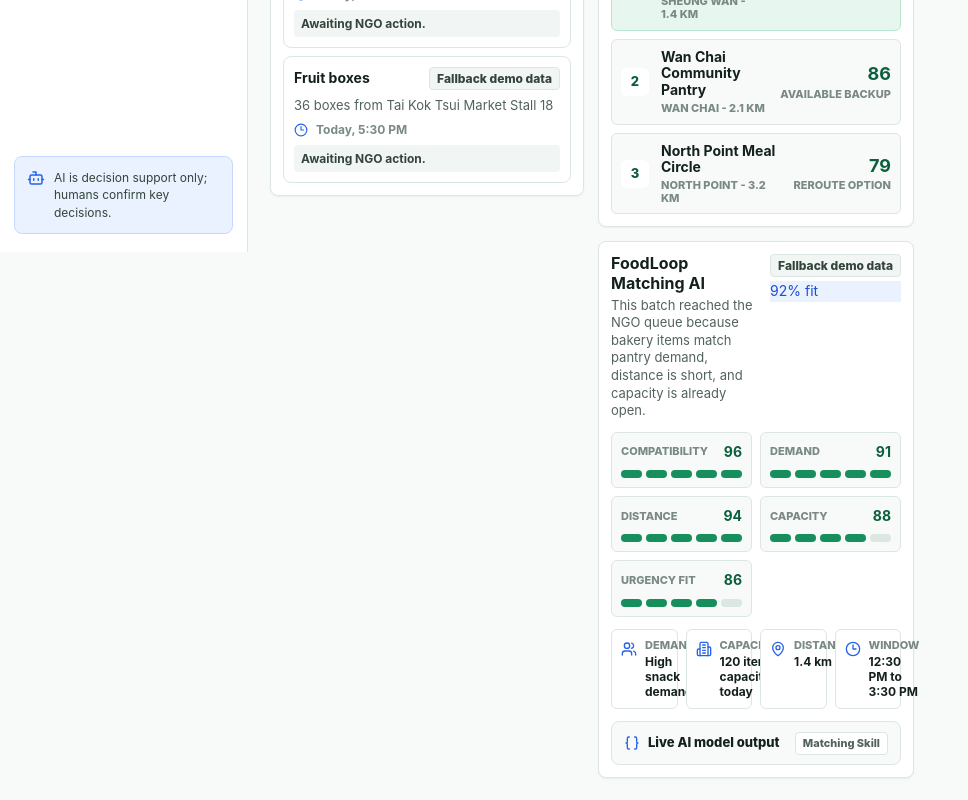
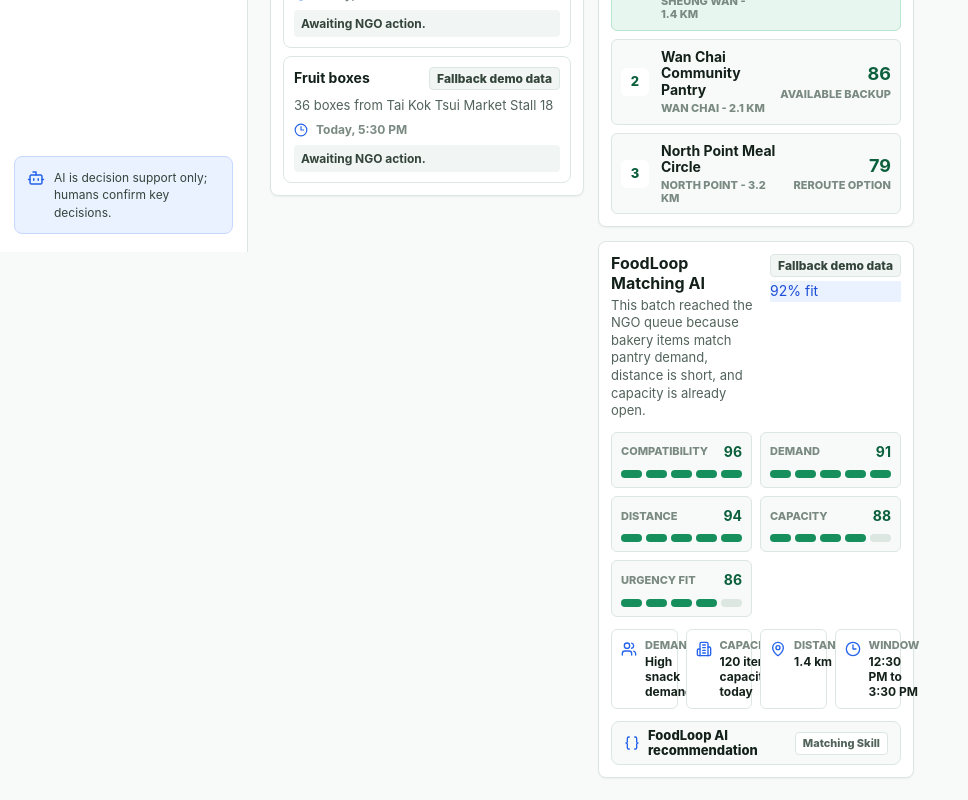
Before and after one commit to Smrtson/Foodloop, a React (Vite) app in the folder foodloop-demo/: page /matching in a window 1280 px wide. Shown: the part 548-1348 px from the top of the page, without its empty margins (0-968 px from the left). Built offline with nearby package versions, Linux system fonts and the light colour scheme.

Commit message:
feat: update references to AI output and fallback data to emphasize FoodLoop AI recommendations

```diff
--- a/foodloop-demo/src/AIOutputViewer.tsx
+++ b/foodloop-demo/src/AIOutputViewer.tsx
@@ -28,7 +28,7 @@
   source,
   modelOutput,
   className,
-  label = "Live AI model output",
+  label = "FoodLoop AI recommendation",
   skillMetadata,
 }: {
   source?: AISource | null;
@@ -155,7 +155,7 @@
             </pre>
           </>
         ) : (
-          <p className="ai-output-empty">No live model output.</p>
+          <p className="ai-output-empty">No FoodLoop AI recommendation available.</p>
         )}
       </div>
     </details>
--- a/foodloop-demo/src/App.tsx
+++ b/foodloop-demo/src/App.tsx
@@ -145,7 +145,7 @@
   });
 
 const sourceLabel = (source?: AISource | null) =>
-  source === "openrouter" ? "Live FoodLoop AI" : "Fallback demo data";
+  source === "openrouter" ? "FoodLoop AI recommendation" : "Fallback demo data";
 
 const getScenarioFallbackIntake = (
   scenario: PhotoScenario,
@@ -732,7 +732,7 @@
       finishAnalyze(
         getScenarioFallbackIntake(
           scenario,
-          "Live FoodLoop AI was unavailable, so fallback demo data prepared this draft.",
+          "Fallback demo data prepared this draft because a FoodLoop AI recommendation was unavailable.",
         ),
       );
     }
@@ -2001,7 +2001,11 @@
   return (
     <span
       className={isLive ? "source-badge source-badge-live" : "source-badge"}
-      title={isLive && model ? `Live FoodLoop AI via OpenRouter (${model})` : undefined}
+      title={
+        isLive && model
+          ? `FoodLoop AI recommendation via OpenRouter (${model})`
+          : undefined
+      }
     >
       {sourceLabel(source)}
     </span>
--- a/foodloop-demo/src/NGOMatchQueuePage.tsx
+++ b/foodloop-demo/src/NGOMatchQueuePage.tsx
@@ -819,9 +819,13 @@
   return (
     <span
       className={isLive ? "source-badge source-badge-live" : "source-badge"}
-      title={isLive && model ? `Live FoodLoop AI via OpenRouter (${model})` : undefined}
+      title={
+        isLive && model
+          ? `FoodLoop AI recommendation via OpenRouter (${model})`
+          : undefined
+      }
     >
-      {isLive ? "Live FoodLoop AI" : "Fallback demo data"}
+      {isLive ? "FoodLoop AI recommendation" : "Fallback demo data"}
     </span>
   );
 }
@@ -872,7 +876,7 @@
           <div className="modal-loading" role="status" aria-live="polite">
             <Sparkles size={18} aria-hidden="true" />
             <div>
-              <strong>Calling Live FoodLoop AI</strong>
+              <strong>Generating FoodLoop AI recommendation</strong>
               <span>Preparing structured modal copy for this action.</span>
             </div>
           </div>
@@ -896,7 +900,7 @@
               <Bot size={16} aria-hidden="true" />
               <span>
                 {response.source === "openrouter"
-                  ? `Generated by Live FoodLoop AI${response.model ? ` (model: ${response.model})` : ""}.`
+                  ? `Generated as a FoodLoop AI recommendation${response.model ? ` (model: ${response.model})` : ""}.`
                   : "Using fallback demo copy."}{" "}
                 {response.confidenceNote}
               </span>
--- a/foodloop-demo/src/SharedImpactPage.tsx
+++ b/foodloop-demo/src/SharedImpactPage.tsx
@@ -215,7 +215,7 @@
       .catch(() => {
         onImpactSummaryResolved(batchId, {
           ...impactAgentSummary,
-          caveat: `${impactAgentSummary.caveat} Live FoodLoop AI was unavailable, so fallback demo data prepared this summary.`,
+          caveat: `${impactAgentSummary.caveat} Fallback demo data prepared this summary because a FoodLoop AI recommendation was unavailable.`,
           source: "fallback",
           skillId: impactAgentSummary.skillId,
           skillName: impactAgentSummary.skillName,
@@ -296,7 +296,7 @@
               isGeneratingImpactSummary
                 ? "Generating"
                 : activeImpactSummary.source === "openrouter"
-                  ? "Live FoodLoop AI"
+                  ? "FoodLoop AI recommendation"
                   : "Fallback demo data"
             }
           />
@@ -324,7 +324,7 @@
             <p>
               {activeImpactSummary.caveat}
               {activeImpactSummary.source === "openrouter" && activeImpactSummary.model
-                ? ` Generated by Live FoodLoop AI (model: ${activeImpactSummary.model}).`
+                ? ` Generated as a FoodLoop AI recommendation (model: ${activeImpactSummary.model}).`
                 : ""}
             </p>
           </div>
--- a/foodloop-demo/src/SharedRoutePage.tsx
+++ b/foodloop-demo/src/SharedRoutePage.tsx
@@ -289,7 +289,7 @@
           setRouteAgentResponse(
             buildLocalRouteFallback(
               baseRoutePlan,
-              "Live FoodLoop AI was unavailable, so fallback demo data prepared this route explanation.",
+              "Fallback demo data prepared this route explanation because a FoodLoop AI recommendation was unavailable.",
             ),
           );
         }
@@ -382,7 +382,7 @@
   const routeAgentSourceLabel = isRouteAgentLoading
     ? "Generating"
     : routeAgentResponse?.source === "openrouter"
-      ? "Live FoodLoop AI"
+      ? "FoodLoop AI recommendation"
       : routeAgentResponse?.source === "fallback"
         ? "Fallback demo data"
         : `${routePlan.agent.confidence}% confidence`;
@@ -507,7 +507,7 @@
               {isRouteAgentLoading
                 ? "Calling the Route Skill while preserving deterministic route facts."
                 : routeAgentResponse?.source === "openrouter"
-                  ? `Generated by Live FoodLoop AI${routeAgentResponse.model ? ` (model: ${routeAgentResponse.model})` : ""}.`
+                  ? `Generated as a FoodLoop AI recommendation${routeAgentResponse.model ? ` (model: ${routeAgentResponse.model})` : ""}.`
                   : routeAgentResponse
                     ? "Using fallback demo route explanation."
                     : "Route Skill metadata pending."}
--- a/foodloop-demo/src/data.ts
+++ b/foodloop-demo/src/data.ts
@@ -1161,7 +1161,8 @@
 > = {
   "request-info": {
     title: "Information request draft",
-    intro: "Fallback demo data prepared this copy because live AI is unavailable.",
+    intro:
+      "Fallback demo data prepared this copy because a FoodLoop AI recommendation is unavailable.",
     message:
       "Please confirm the final count, pickup contact, holding location, and any packaging notes before the recipient accepts this batch.",
     nextSteps: [
@@ -1170,11 +1171,12 @@
       "Refresh the match recommendation after the donor replies.",
     ],
     confidenceNote:
-      "Live FoodLoop AI did not return a usable draft for this action.",
+      "No usable FoodLoop AI recommendation was returned for this action.",
   },
   decline: {
     title: "Decline and reroute note",
-    intro: "Fallback demo data prepared this copy because live AI is unavailable.",
+    intro:
+      "Fallback demo data prepared this copy because a FoodLoop AI recommendation is unavailable.",
     message:
       "Thank you for reviewing this opportunity. We cannot accept the current batch window, so FoodLoop should offer it to the next matched recipient.",
     nextSteps: [
@@ -1183,7 +1185,7 @@
       "Notify the donor only after a new recipient is selected.",
     ],
     confidenceNote:
-      "Live FoodLoop AI did not return a usable draft for this action.",
+      "No usable FoodLoop AI recommendation was returned for this action.",
   },
 };
 
--- a/foodloop-demo/vite.config.ts
+++ b/foodloop-demo/vite.config.ts
@@ -273,7 +273,8 @@
 > = {
   "request-info": {
     title: "Information request draft",
-    intro: "Fallback demo data prepared this copy because live AI is unavailable.",
+    intro:
+      "Fallback demo data prepared this copy because a FoodLoop AI recommendation is unavailable.",
     message:
       "Please confirm the final count, pickup contact, holding location, and any packaging notes before the recipient accepts this batch.",
     nextSteps: [
@@ -282,11 +283,12 @@
       "Refresh the match recommendation after the donor replies.",
     ],
     confidenceNote:
-      "Live FoodLoop AI did not return a usable draft for this action.",
+      "No usable FoodLoop AI recommendation was returned for this action.",
   },
   decline: {
     title: "Decline and reroute note",
-    intro: "Fallback demo data prepared this copy because live AI is unavailable.",
+    intro:
+      "Fallback demo data prepared this copy because a FoodLoop AI recommendation is unavailable.",
     message:
       "Thank you for reviewing this opportunity. We cannot accept the current batch window, so FoodLoop should offer it to the next matched recipient.",
     nextSteps: [
@@ -295,7 +297,7 @@
       "Notify the donor only after a new recipient is selected.",
     ],
     confidenceNote:
-      "Live FoodLoop AI did not return a usable draft for this action.",
+      "No usable FoodLoop AI recommendation was returned for this action.",
   },
 };
 
@@ -501,7 +503,7 @@
   | { ok: false; detail: string }
 > => {
   let fallbackDetail =
-    "Live FoodLoop AI request failed or timed out; using fallback demo data.";
+    "FoodLoop AI recommendation request failed or timed out; using fallback demo data.";
 
   for (let attempt = 0; attempt < openRouterMaxAttempts; attempt += 1) {
     if (attempt > 0) {
@@ -517,7 +519,7 @@
       });
 
       if (!result.ok) {
-        fallbackDetail = `Live FoodLoop AI returned upstream status ${result.status}; using fallback demo data.`;
+        fallbackDetail = `FoodLoop AI recommendation returned upstream status ${result.status}; using fallback demo data.`;
 
         if (result.status === 401 || result.status === 403 || result.status === 404) {
           break;
@@ -536,7 +538,7 @@
       fallbackDetail = invalidDetail;
     } catch {
       fallbackDetail =
-        "Live FoodLoop AI request failed or timed out; using fallback demo data.";
+        "FoodLoop AI recommendation request failed or timed out; using fallback demo data.";
     }
   }
 
@@ -1106,7 +1108,7 @@
             200,
             fallbackIntakeResponse(
               payload.scenario,
-              "Live FoodLoop AI is not configured for this local session; using fallback demo data.",
+              "FoodLoop AI recommendation is not configured for this local session; using fallback demo data.",
             ),
           );
           return;
@@ -1127,7 +1129,7 @@
             normalise: (value) =>
               normaliseIntakeResponse(value, payload.scenario, model),
             invalidDetail:
-              "Live FoodLoop AI returned an incomplete response; using fallback demo data.",
+              "FoodLoop AI recommendation returned an incomplete response; using fallback demo data.",
           });
 
           sendJson(
@@ -1143,7 +1145,7 @@
             200,
             fallbackIntakeResponse(
               payload.scenario,
-              "Live FoodLoop AI request failed or timed out; using fallback demo data.",
+              "FoodLoop AI recommendation request failed or timed out; using fallback demo data.",
             ),
           );
         }
@@ -1180,7 +1182,7 @@
             200,
             fallbackMatchRankResponse(
               payload,
-              "Live FoodLoop AI is not configured for this local session; using fallback demo data.",
+              "FoodLoop AI recommendation is not configured for this local session; using fallback demo data.",
             ),
           );
           return;
@@ -1214,7 +1216,7 @@
             normalise: (value) =>
               normaliseMatchRankResponse(value, payload, model),
             invalidDetail:
-              "Live FoodLoop AI returned an incomplete ranking; using fallback demo data.",
+              "FoodLoop AI recommendation returned an incomplete ranking; using fallback demo data.",
           });
 
           sendJson(
@@ -1230,7 +1232,7 @@
             200,
             fallbackMatchRankResponse(
               payload,
-              "Live FoodLoop AI request failed or timed out; using fallback demo data.",
+              "FoodLoop AI recommendation request failed or timed out; using fallback demo data.",
             ),
           );
         }
@@ -1264,7 +1266,7 @@
             200,
             fallbackResponse(
               action,
-              "Live FoodLoop AI is not configured for this local session; using fallback demo data.",
+              "FoodLoop AI recommendation is not configured for this local session; using fallback demo data.",
             ),
           );
           return;
@@ -1284,7 +1286,7 @@
             }),
             normalise: (value) => normaliseModalResponse(value, action, model),
             invalidDetail:
-              "Live FoodLoop AI returned an incomplete draft; using fallback demo data.",
+              "FoodLoop AI recommendation returned an incomplete draft; using fallback demo data.",
           });
 
           sendJson(
@@ -1300,7 +1302,7 @@
             200,
             fallbackResponse(
               action,
-              "Live FoodLoop AI request failed or timed out; using fallback demo data.",
+              "FoodLoop AI recommendation request failed or timed out; using fallback demo data.",
             ),
           );
         }
@@ -1337,7 +1339,7 @@
             200,
             fallbackRouteAgentResponse(
               payload,
-              "Live FoodLoop AI is not configured for this local session; using fallback demo data.",
+              "FoodLoop AI recommendation is not configured for this local session; using fallback demo data.",
             ),
           );
           return;
@@ -1359,7 +1361,7 @@
             normalise: (value) =>
               normaliseRouteAgentResponse(value, payload, model),
             invalidDetail:
-              "Live FoodLoop AI returned an incomplete route recommendation; using fallback demo data.",
+              "FoodLoop AI recommendation returned an incomplete route response; using fallback demo data.",
           });
 
           sendJson(
@@ -1375,7 +1377,7 @@
             200,
             fallbackRouteAgentResponse(
               payload,
-              "Live FoodLoop AI request failed or timed out; using fallback demo data.",
+              "FoodLoop AI recommendation request failed or timed out; using fallback demo data.",
             ),
           );
         }
@@ -1406,7 +1408,7 @@
             devResponse,
             200,
             fallbackImpactAgentResponse(
-              "Live FoodLoop AI is not configured for this local session; using fallback demo data.",
+              "FoodLoop AI recommendation is not configured for this local session; using fallback demo data.",
             ),
           );
           return;
@@ -1425,7 +1427,7 @@
             }),
             normalise: (value) => normaliseImpactResponse(value, model),
             invalidDetail:
-              "Live FoodLoop AI returned an incomplete impact summary; using fallback demo data.",
+              "FoodLoop AI recommendation returned an incomplete impact summary; using fallback demo data.",
           });
 
           sendJson(
@@ -1440,7 +1442,7 @@
             devResponse,
             200,
             fallbackImpactAgentResponse(
-              "Live FoodLoop AI request failed or timed out; using fallback demo data.",
+              "FoodLoop AI recommendation request failed or timed out; using fallback demo data.",
             ),
           );
         }
```
